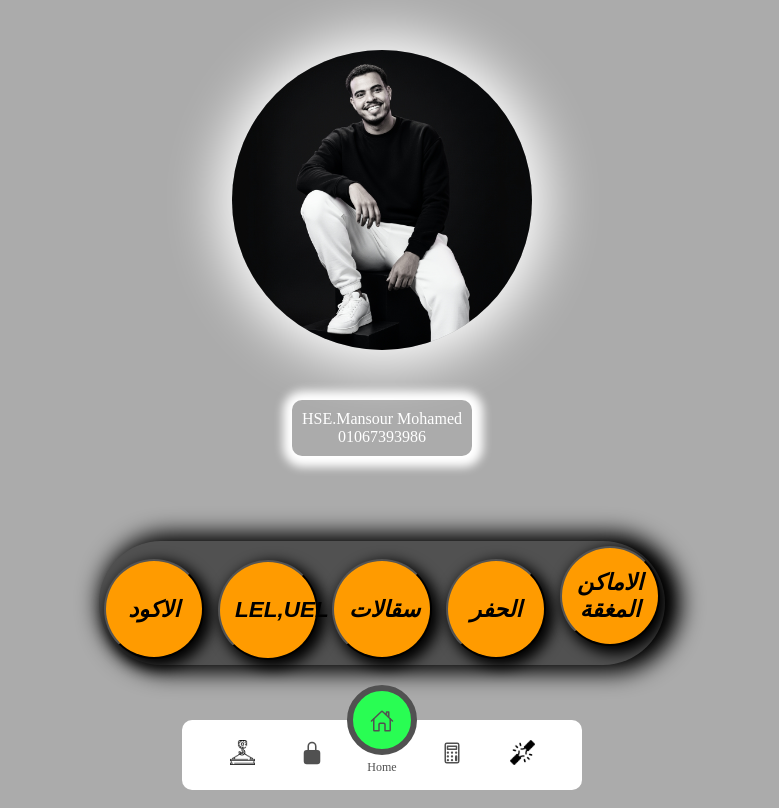
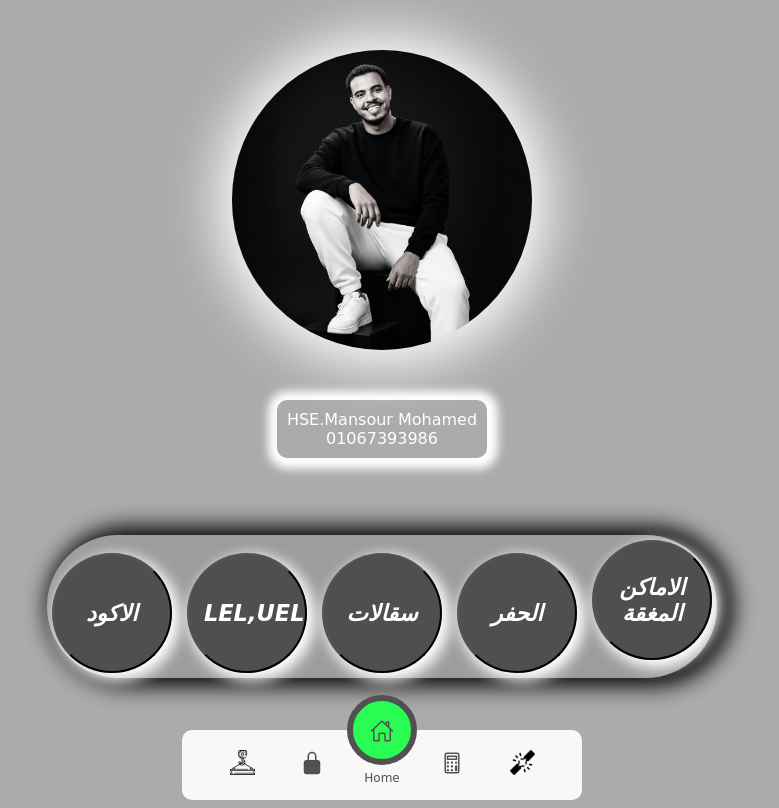
Before and after one commit to Mansour-Alaswani/mansour123, a plain HTML site: page index.html in a window 1280 px wide. Shown: the whole page, without its empty margins (258-1037 px from the left). Drawn offline with nearby package versions, Linux system fonts and the light colour scheme.

Commit message:
Update css.css

```diff
--- a/css.css
+++ b/css.css
@@ -2,7 +2,7 @@
     margin: 0;
     padding: 0;
     box-sizing: border-box;
-    font-family: revert ;
+    font-family: cursive ;
 }
 
 :root
@@ -23,12 +23,12 @@ body
     position: fixed;
     width: 400px;
     height: 70px;
-    background:#fff;
+    background:#ffffffe8;
     display: flex;
     justify-content: center;
     align-items: center;
     border-radius: 10px;
-    bottom: 10px;
+    bottom: 0px;
 }
 
 .navigation ul{
@@ -312,7 +312,7 @@ h2{
     top: -55px;
 }
 .mn1n1m1{
-    background: #515151;
+    background: #51515129;
     text-align: center;
     margin-top: 535px;
     margin-bottom: 130px;
@@ -321,11 +321,12 @@ h2{
 }
 
 .butomz{
-    background: #ff9b00;
-    width: 100px;
-    height: 100px;
+    background: #0000007f;
+    width: 120px;
+    height: 120px;
     border-radius: 100px;
     margin: 5px;
+    color: #fff;
 }
 
 .butomzd1{
```
